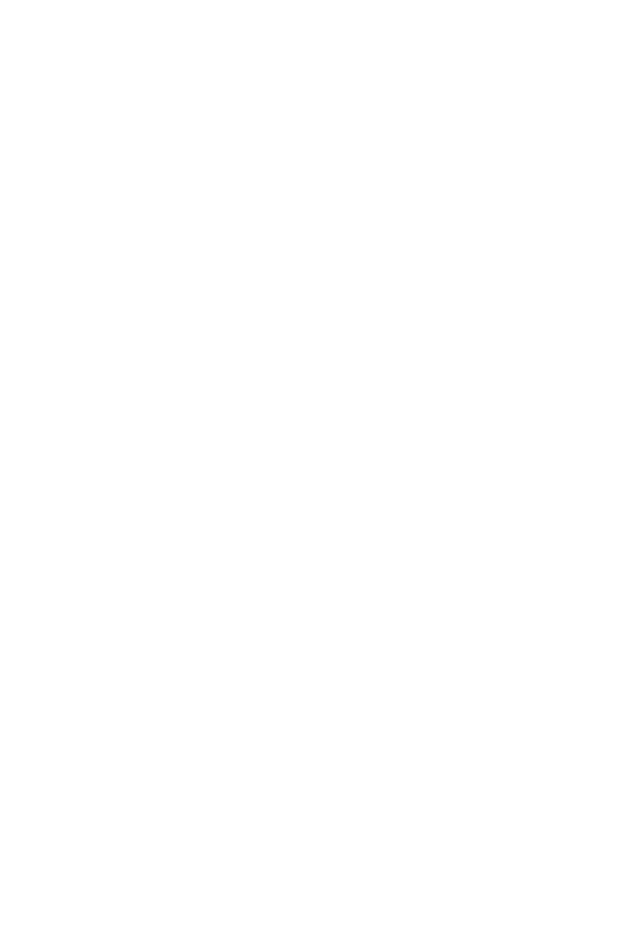
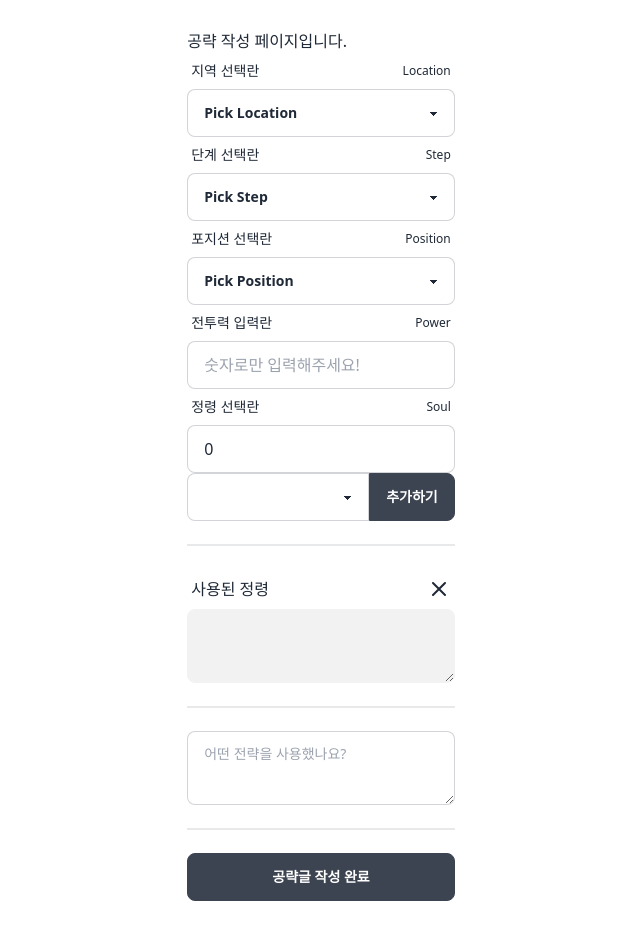
Before and after one commit to 5witchkr/eversoul, a SvelteKit app: page /stage-post in a window 1280 px wide. Shown: the part 100-1040 px from the top of the page, without its empty margins (319-959 px from the left). Before the commit the page ends 800 px from the top, so only its background shows below. Built offline with nearby package versions, Linux system fonts and the light colour scheme.

Commit message:
feat: stage post page

```diff
--- a/src/routes/+layout.svelte
+++ b/src/routes/+layout.svelte
@@ -44,7 +44,8 @@
 <div class="modal">
   <div class="modal-box">
     <h3 class="font-bold text-lg">피드백은 언제나 환영!</h3>
-    <p class="py-4">개선사항이나 요구사항이 있으면 알려주세요!</p>
+    <p class="py-4">개선사항이나 요구사항이 있으면 언제든 알려주세요!</p>
+    <p class="py-4">Gmail: 5witchkrmailer@gmail.com</p>
     <div class="modal-action">
       <label for="my-modal2" class="btn">확인</label>
     </div>
--- a/src/routes/+page.svelte
+++ b/src/routes/+page.svelte
@@ -10,7 +10,7 @@
 
       <div class="max-w-md ">
         <h1 class="text-3xl font-bold">스테이지 공략</h1>
-        <p class="py-6">각 지역별로 정령과 포메이션을 추천해드립니다</p>
+        <p class="py-6">각 지역별 추천 정령과 포메이션을 확인해보세요.</p>
         <a href="/stage">
           <button class="btn btn-primary">바로가기</button>
       </a>
--- a/src/routes/stage-post/+page.svelte
+++ b/src/routes/stage-post/+page.svelte
@@ -0,0 +1,171 @@
+<script>
+
+async function createPost() {
+		const res = await fetch(`https://pickban.duckdns.org/api/stagetactic/tactic`, {
+            headers:{'Content-Type':'application/json'},
+            //cookie
+			method: 'POST',
+			body: JSON.stringify({
+        location: requestLocation.split(" ")[0],
+        step: requestStep.split(" ")[0],
+        position: requestPosition.split(" ")[0],
+        power: requestPower,
+        info: requestInfo,
+        soulCharacters: requestSoulsWithLevel
+		})
+		})
+        const loginStatus = await res.status;
+        if (loginStatus == 201) {
+    }
+	}
+
+
+        let locations = [
+        "엘나스", "아케나인", "콜브 초원",
+        "다이난 호수", "하얀 울새 숲", "베르트 산맥",
+        "비노 협곡", "렉타 황무지", "쿠르 사바나",
+        "아르코 이리스","모레노 사막","라피아 정글",
+        "반딧불이의 둥지","나델 고산지","그림자 없는 땅"
+        ]; // 반복 출력할 배열
+    let steps = [
+        1,2,3,4,5,6,7,8,9,10,
+        11,12,13,14,15,16,17,18,19,20,
+        21,22,23,24,25,26,27,28,29,30,
+        31,32,33,34,35,36,37,38,39,40,
+        41,42,43,44,45];
+    let positions = [
+        "기본","수비","돌격","저격"
+    ]
+        let requestLocation;
+        let requestStep;
+        let requestPosition;
+        let requestPower;
+        let requestInfo;
+        let requestSoulsWithLevel = [];
+
+
+        let soulcharacters = ['아드리안','캐서린', '탈리아','재클린',
+     '페트라', '비올레트','지호','메피', '비비안', '린지',
+      '나이아', '클레르', '클로이','도라', '미리암', '프림', '셰리',
+       '미카','시하','레베카', '클라라', '하루', '플린', '니니',
+        '에루샤','아야메', '순이', '아이라', '르네', '니콜','제이드'];
+
+        let selectedSoul = '';
+        let selectedSouls ='';
+        let inputSoulLevel =0;
+        let inputSoulName ='';
+        let maxSoulsValue = 0;
+
+        function resetSelectClick() {
+            selectedSouls = '';
+            selectedSoul = ''
+            maxSoulsValue = 0;
+            requestSoulsWithLevel=[]
+            }
+        function addSoulClick(){
+            if (maxSoulsValue > 4) {
+                return alert("사용 정령은 최대 5개입니다.")
+            }
+            if (inputSoulLevel < 1 || inputSoulName=='') {
+                return alert("레벨과 정령이름을 전부 입력해주세요.");
+            }
+            selectedSouls += inputSoulLevel;
+            selectedSouls += "/"+inputSoulName+"/";
+            requestSoulsWithLevel.push({"name": inputSoulName, "level": inputSoulLevel})
+            maxSoulsValue += 1;
+        }
+</script>
+
+
+<div class="flex justify-center px-4 py-16 border-t border-base-300">
+    <div class="flex flex-col w-300">
+    <div class="form-control w-300 max-w-xs">
+        <h1>공략 작성 페이지입니다.</h1>
+        <label class="label">
+          <span class="label-text">지역 선택란</span>
+          <span class="label-text-alt">Location</span>
+        </label>
+        <select class="select select-bordered" bind:value={requestLocation}>
+          <option disabled selected>Pick Location</option>
+          {#each locations as location, idx}  <!-- 반복 횟수 변수 idx 선언 -->
+          <option>{idx+1} 지역 {location}</option>   <!-- 배열의 요소를 li로 출력 -->
+        {/each}
+        </select>
+      </div>
+
+      <div class="divider divider-horizontal"> </div>
+
+      <div class="form-control w-full max-w-xs">
+        <label class="label">
+          <span class="label-text">단계 선택란</span>
+          <span class="label-text-alt">Step</span>
+        </label>
+        <select class="select select-bordered"  bind:value={requestStep}>
+          <option disabled selected>Pick Step</option>
+          {#each steps as step}  <!-- 반복 횟수 변수 idx 선언 -->
+          <option>{step} 단계</option>   <!-- 배열의 요소를 li로 출력 -->
+        {/each}
+        </select>
+      </div>
+
+      <div class="divider divider-horizontal"> </div>
+
+      <div class="form-control w-full max-w-xs">
+        <label class="label">
+          <span class="label-text">포지션 선택란</span>
+          <span class="label-text-alt">Position</span>
+        </label>
+        <select class="select select-bordered"  bind:value={requestPosition}>
+          <option disabled selected>Pick Position</option>
+          {#each positions as position}  <!-- 반복 횟수 변수 idx 선언 -->
+          <option>{position} 진형</option>   <!-- 배열의 요소를 li로 출력 -->
+        {/each}
+        </select>
+      </div>
+
+      <div class="divider divider-horizontal"> </div>
+
+      <div class="form-control w-full max-w-xs">
+        <label class="label">
+          <span class="label-text">전투력 입력란</span>
+          <span class="label-text-alt">Power</span>
+        </label>
+        <input bind:value={requestPower} type="number" placeholder="숫자로만 입력해주세요!" class="input input-bordered w-full max-w-xs" />
+
+      </div>
+      <label class="label">
+        <span class="label-text">정령 선택란</span>
+        <span class="label-text-alt">Soul</span>
+      </label>
+      <div class="form-control">
+        <input bind:value={inputSoulLevel} type="number" placeholder="정령 레벨" class="input input-bordered w-full max-w-xs" />
+        <div class="input-group">
+          <select class="select select-bordered" bind:value={inputSoulName}>
+            <option disabled selected>순서대로 골라주세요!</option>
+            {#each soulcharacters as soulcharacter}  <!-- 반복 횟수 변수 idx 선언 -->
+            <option>{soulcharacter}</option>   <!-- 배열의 요소를 li로 출력 -->
+          {/each}
+          </select>
+          <button on:click={addSoulClick} class="btn">추가하기</button>
+        </div>
+      </div>
+      <div class="divider"></div>
+
+      <label class="label">
+        사용된 정령
+        <button on:click={resetSelectClick} >
+          <svg xmlns="http://www.w3.org/2000/svg" class="h-6 w-6" fill="none" viewBox="0 0 24 24" stroke="currentColor"><path stroke-linecap="round" stroke-linejoin="round" stroke-width="2" d="M6 18L18 6M6 6l12 12" /></svg>
+        </button>
+      </label>
+      <textarea class="textarea" placeholder="Bio" disabled>
+        {selectedSouls}</textarea>
+
+
+      <div class="divider"></div>
+      <textarea bind:value={requestInfo} class="textarea textarea-bordered" placeholder="어떤 전략을 사용했나요?"></textarea>
+      <div class="divider"></div>
+
+        <button on:click={createPost} class="btn btn-block">
+            공략글 작성 완료</button>
+</div>
+</div>
--- a/src/routes/stage/+page.svelte
+++ b/src/routes/stage/+page.svelte
@@ -1,6 +1,4 @@
 <script>
-  import { each } from "svelte/internal";
-
 
 async function getTactic(){
         // 원격지 데이터를 fetch로 가져오기
@@ -61,17 +59,6 @@
     let detailPage2 = false;
     let detailPage3 = false;
     let detailPage4 = false;
-
-    function recommendClick(){
-        //fetch호출 후 랜더링
-        if(selectPage) {
-          selectPage = !selectPage;
-          detailPage4 = !detailPage4;
-          return;
-        }
-        detailPage4 = !detailPage4;
-        detailPage1 = !detailPage1;
-      }
 
       const viewRecommendClick = (positonValue) =>{
         //fetch호출 후 랜더링
@@ -149,13 +136,23 @@
               </button>
             </div>
             <label class="label">
-                <span class="label-text">제외된 정령: {bans}</span>
-                <svg on:click={resetBanClick} class="swap-on fill-current" xmlns="http://www.w3.org/2000/svg" width="32" height="32" viewBox="0 0 512 512"><polygon points="400 145.49 366.51 112 256 222.51 145.49 112 112 145.49 222.51 256 112 366.51 145.49 400 256 289.49 366.51 400 400 366.51 289.49 256 400 145.49"/></svg>
+                <span class="label-text">제외된 정령</span>
+                <button on:click={resetBanClick} >
+                  <svg xmlns="http://www.w3.org/2000/svg" class="h-6 w-6" fill="none" viewBox="0 0 24 24" stroke="currentColor"><path stroke-linecap="round" stroke-linejoin="round" stroke-width="2" d="M6 18L18 6M6 6l12 12" /></svg>
+                </button>
               </label>
+              <textarea class="textarea" placeholder="Bio" disabled>
+                {bans}</textarea>
+
 
           </div>
           <div class="divider"></div>
           <label for="my-modal-3" class="btn" on:click={() => tacticsCall = getTactic()}>공략 찾아보기</label>
+          <div class="divider"></div>
+          <a href="/stage-post">
+            <button class="btn btn-block">
+                공략글 작성하러 가기
+          </a>
     </div>
 </div>
 {/if}
```
